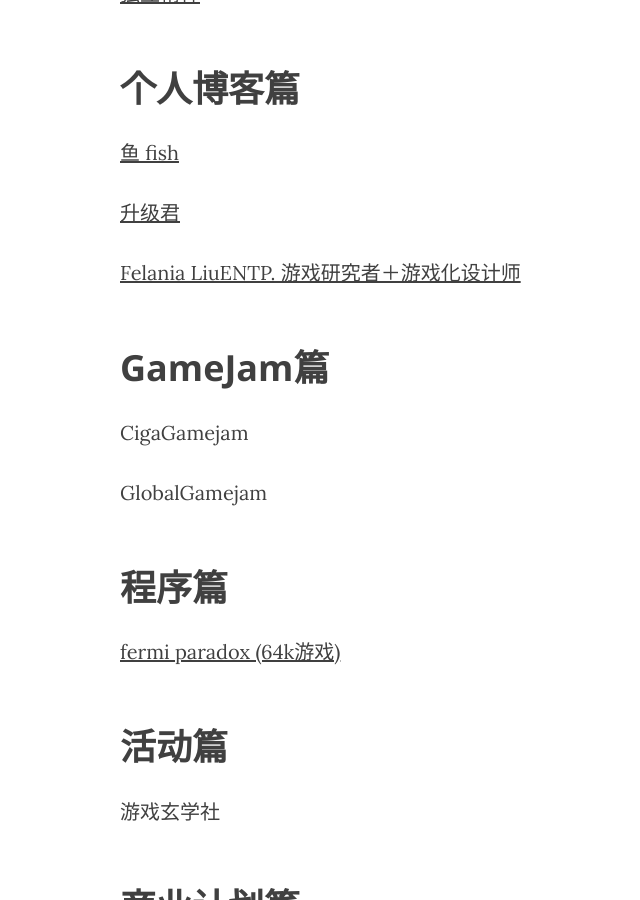
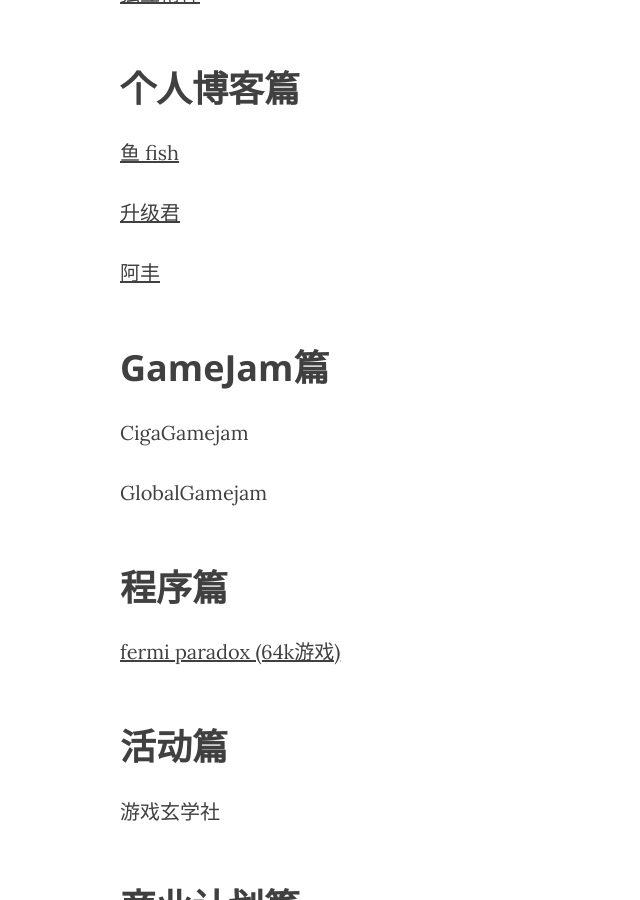
Before and after one commit to tachen/tachen.github.io, a Jekyll site: the page built from _posts/2017-08-03-indieGame.markdown, in a window 1280 px wide and 900 px high, scrolled down 896 px. Shown: the whole window, without its empty margins (145-785 px from the left). Built offline with Jekyll 4.4.1, drawn with Linux system fonts in a browser that asks for light colours; nearby versions of some CDN libraries.

Commit message:
内容更新

```diff
--- a/_posts/2017-08-03-indieGame.markdown
+++ b/_posts/2017-08-03-indieGame.markdown
@@ -24,7 +24,7 @@
 <a href="http://levelupjun.github.io/" target="_blank">升级君</a>
 <br />
 
-<a href="https://www.zhihu.com/people/felania-liu/answers" target="_blank">Felania LiuENTP. 游戏研究者＋游戏化设计师</a>
+<a href="http://www.fenglee.com/" target="_blank">阿丰</a>
 
 <h3 class="section-heading">GameJam篇</h3>
 <p>CigaGamejam</p>
```
